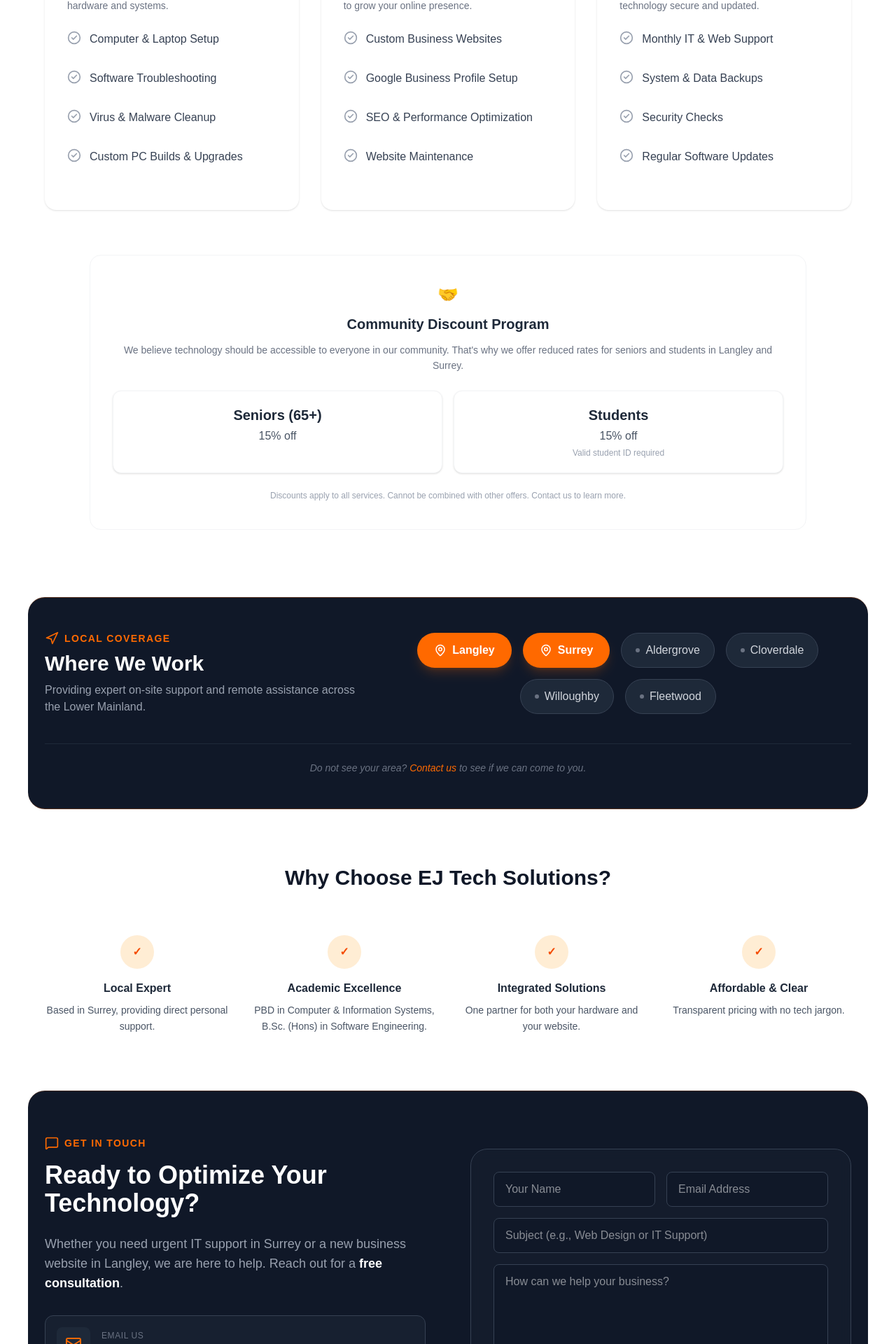
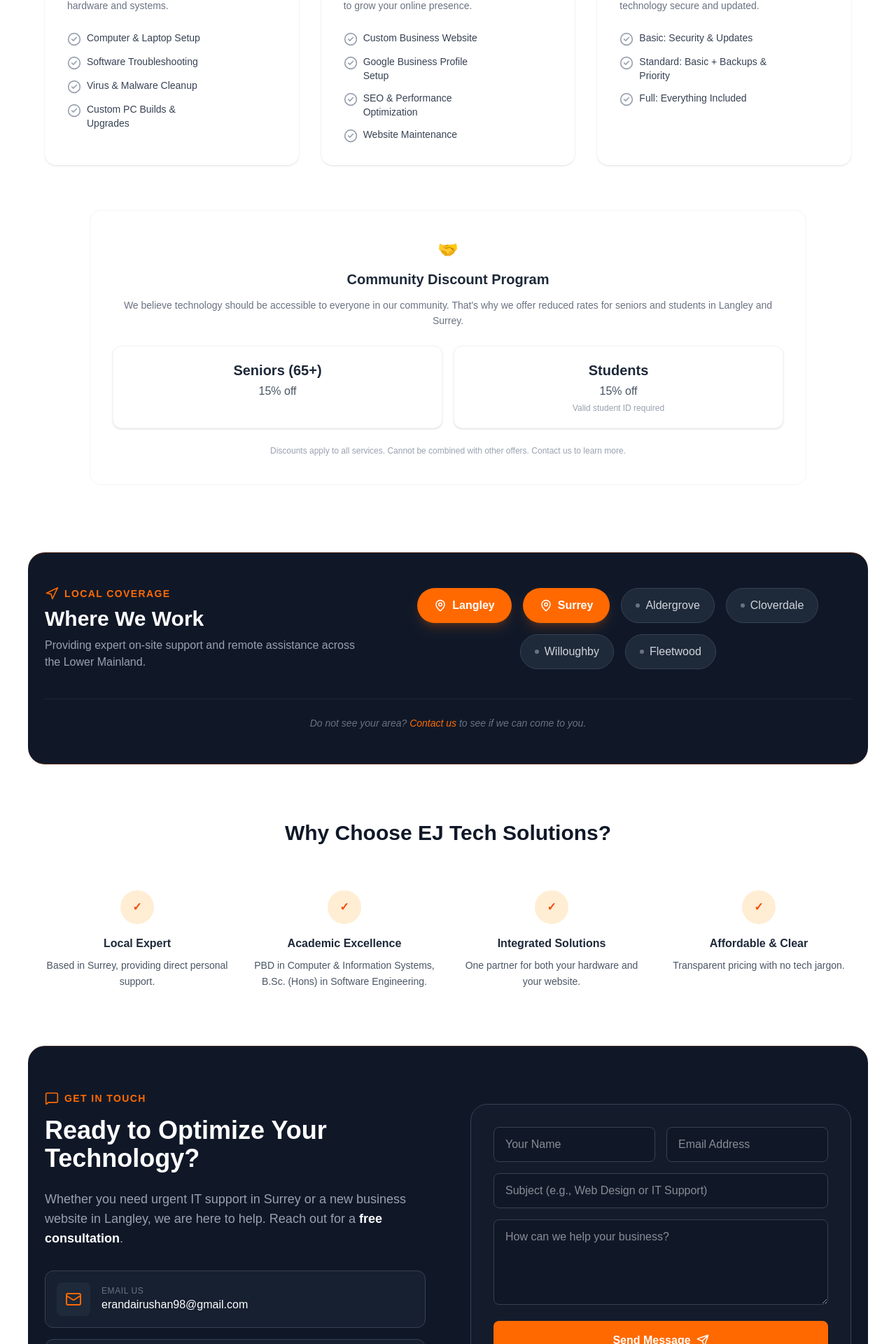
Before and after one commit to ERA-46/ej-tech-solutions, a Next.js app: page / in a window 1280 px wide. Shown: the part 1073-2993 px from the top of the page at 70% size. Built offline with nearby package versions, Linux system fonts and the light colour scheme.

Commit message:
modify contact form and pricing

```diff
--- a/components/Contact.tsx
+++ b/components/Contact.tsx
@@ -1,6 +1,37 @@
+"use client";
+
 import { Mail, Phone, MessageSquare, Send } from "lucide-react";
+import { useState } from "react";
 
 export default function Contact() {
+
+  const [status, setStatus] = useState<"idle" | "loading" | "success" | "error">("idle");
+
+  async function handleSubmit(e: React.FormEvent<HTMLFormElement>) {
+    e.preventDefault();
+    setStatus("loading");
+
+    const form = e.currentTarget;
+    const data = new FormData(form);
+
+    try {
+      const res = await fetch("https://formspree.io/f/myklvdrj", {
+        method: "POST",
+        body: data,
+        headers: { Accept: "application/json" },
+      });
+
+      if (res.ok) {
+        setStatus("success");
+        form.reset();
+      } else {
+        setStatus("error");
+      }
+    } catch {
+      setStatus("error");
+    }
+  }
+
   return (
     <section
       id="contact"
@@ -69,21 +100,35 @@
           </div>
 
           <div className="bg-gray-800/30 p-6 sm:p-8 rounded-3xl border border-gray-700 backdrop-blur-sm">
-            <form action="https://formspree.io/f/myklvdrj"
-                  method="POST"
-                  className="space-y-4">
-
+            {status === "success" ? (
+              <div className="flex flex-col items-center justify-center py-12 text-center gap-4">
+                <div className="w-14 h-14 rounded-full bg-orange-500/20 flex items-center justify-center">
+                  <Send className="text-orange-500" size={24} />
+                </div>
+                <h3 className="text-white text-xl font-bold">Message Sent!</h3>
+                <p className="text-gray-400 text-sm">We&nbsp;ll get back to you as soon as possible.</p>
+                <button
+                  onClick={() => setStatus("idle")}
+                  className="mt-2 text-sm text-orange-400 hover:text-orange-300 underline underline-offset-2 transition-colors"
+                >
+                  Send another message
+                </button>
+              </div>
+            ) : (
+              <form onSubmit={handleSubmit} className="space-y-4">
                 <div className="grid grid-cols-1 md:grid-cols-2 gap-4">
                   <input
                     name="name"
                     type="text"
                     placeholder="Your Name"
+                    required
                     className="w-full bg-gray-900 border border-gray-700 rounded-lg px-4 py-3 text-white focus:outline-none focus:border-orange-500 transition-colors"
                   />
                   <input
                     name="email"
                     type="email"
                     placeholder="Email Address"
+                    required
                     className="w-full bg-gray-900 border border-gray-700 rounded-lg px-4 py-3 text-white focus:outline-none focus:border-orange-500 transition-colors"
                   />
                 </div>
@@ -92,6 +137,7 @@
                   name="subject"
                   type="text"
                   placeholder="Subject (e.g., Web Design or IT Support)"
+                  required
                   className="w-full bg-gray-900 border border-gray-700 rounded-lg px-4 py-3 text-white focus:outline-none focus:border-orange-500 transition-colors"
                 />
 
@@ -99,16 +145,24 @@
                   name="message"
                   rows={4}
                   placeholder="How can we help your business?"
+                  required
+                  minLength={10}
                   className="w-full bg-gray-900 border border-gray-700 rounded-lg px-4 py-3 text-white focus:outline-none focus:border-orange-500 transition-colors"
                 ></textarea>
 
+                {status === "error" && (
+                  <p className="text-red-400 text-sm">Something went wrong. Please try again.</p>
+                )}
+
                 <button
                   type="submit"
-                className="w-full bg-orange-500 hover:bg-orange-600 text-white font-bold py-3 sm:py-4 rounded-lg transition-all flex items-center justify-center gap-2"
+                  disabled={status === "loading"}
+                  className="w-full bg-orange-500 hover:bg-orange-600 disabled:opacity-60 disabled:cursor-not-allowed text-white font-bold py-3 sm:py-4 rounded-lg transition-all flex items-center justify-center gap-2"
                 >
-                Send Message <Send size={18} />
+                  {status === "loading" ? "Sending..." : <> Send Message <Send size={18} /></>}
                 </button>
               </form>
+            )}
           </div>
         </div>
       </div>
--- a/components/Services.tsx
+++ b/components/Services.tsx
@@ -6,37 +6,39 @@
     description: "Reliable technical assistance for your business hardware and systems.",
     icon: <Monitor className="w-8 h-8 text-orange-500" />,
     items: [
-      "Computer & Laptop Setup",
-      "Software Troubleshooting",
-      "Virus & Malware Cleanup",
-      "Custom PC Builds & Upgrades"
+      { label: "Computer & Laptop Setup", price: "$60 Onwards" },
+      { label: "Software Troubleshooting", price: "$50 Onwards" },
+      { label: "Virus & Malware Cleanup", price: "$70 Onwards" },
+      { label: "Custom PC Builds & Upgrades", price: "$80 Onwards" },
     ],
-    accent: "border-orange-500"
+    note: "Parts not included in build pricing.",
+    accent: "border-orange-500",
   },
   {
     title: "Web Services",
     description: "Modern, mobile-responsive websites designed to grow your online presence.",
     icon: <Globe className="w-8 h-8 text-blue-500" />,
     items: [
-      "Custom Business Websites",
-      "Google Business Profile Setup",
-      "SEO & Performance Optimization",
-      "Website Maintenance"
+      { label: "Custom Business Website", price: "$300 Onwards" },
+      { label: "Google Business Profile Setup", price: "$75 Onwards" },
+      { label: "SEO & Performance Optimization", price: "$100 Onwards" },
+      { label: "Website Maintenance", price: "$50 Onwards" },
     ],
-    accent: "border-blue-500"
+    note: "Final price depends on scope and complexity.",
+    accent: "border-blue-500",
   },
   {
     title: "Ongoing Support",
     description: "Peace of mind with monthly plans to keep your technology secure and updated.",
     icon: <ShieldCheck className="w-8 h-8 text-green-500" />,
     items: [
-      "Monthly IT & Web Support",
-      "System & Data Backups",
-      "Security Checks",
-      "Regular Software Updates"
+      { label: "Basic: Security & Updates", price: "$29/mo" },
+      { label: "Standard: Basic + Backups & Priority", price: "$49/mo" },
+      { label: "Full: Everything Included", price: "$99/mo" },
     ],
-    accent: "border-green-500"
-  }
+    note: "Monthly plans — cancel anytime.",
+    accent: "border-green-500",
+  },
 ];
 
 export default function Services() {
@@ -66,11 +68,16 @@
                 {category.description}
               </p>
 
-              <ul className="space-y-3">
+              <ul className="space-y-3 flex-1">
                 {category.items.map((item, i) => (
-                  <li key={i} className="flex items-start gap-3 text-gray-700 text-md mb-8">
-                    <CheckCircle2 className="w-5 h-5 text-gray-400 shrink-0 group-hover:text-green-500 transition-colors" />
-                    <span>{item}</span>
+                  <li key={i} className="flex items-start justify-between gap-3 text-gray-700 text-sm">
+                    <div className="flex items-start gap-2">
+                      <CheckCircle2 className="w-5 h-5 text-gray-400 shrink-0 mt-0.5 group-hover:text-green-500 transition-colors" />
+                      <span>{item.label}</span>
+                    </div>
+                    <span className="text-xs font-semibold text-gray-400 whitespace-nowrap opacity-0 group-hover:opacity-100 transition-opacity duration-1000">
+                      {item.price}
+                    </span>
                   </li>
                 ))}
               </ul>
```
Lines whose indentation alone changed are shown as unchanged.
